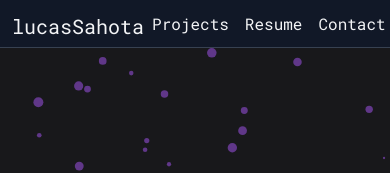
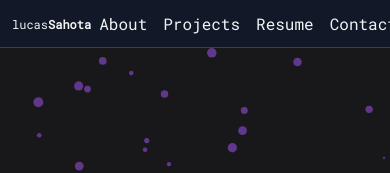
Before and after one commit to lucasw4/lucas-wade, a Next.js app: page / in a window 390 px wide. Shown: the top 173 px of the page. Built offline with nearby package versions, Linux system fonts and the light colour scheme.

Commit message:
Resize nav items on mobile

```diff
--- a/src/components/NavBar.jsx
+++ b/src/components/NavBar.jsx
@@ -8,8 +8,13 @@ const NavBar = () => {
       className='h-12 bg-gray-900 border-b border-gray-700'
     >
       <nav className='flex justify-between p-3 mb-12'>
-        <h1 className='text-xl'>lucasSahota</h1>
+        <div className='text-xs md:text-xl flex items-center'>
+          <h1>
+            lucas<strong className=''>Sahota</strong>
+          </h1>
+        </div>
         <ul className='flex'>
+          <NavItem message='About' section='about--section' />
           <NavItem message='Projects' section='portfolio--section' />
           <NavItem message='Resume' section='resume--section' />
           <NavItem message='Contact' section='contact--section' />
```
